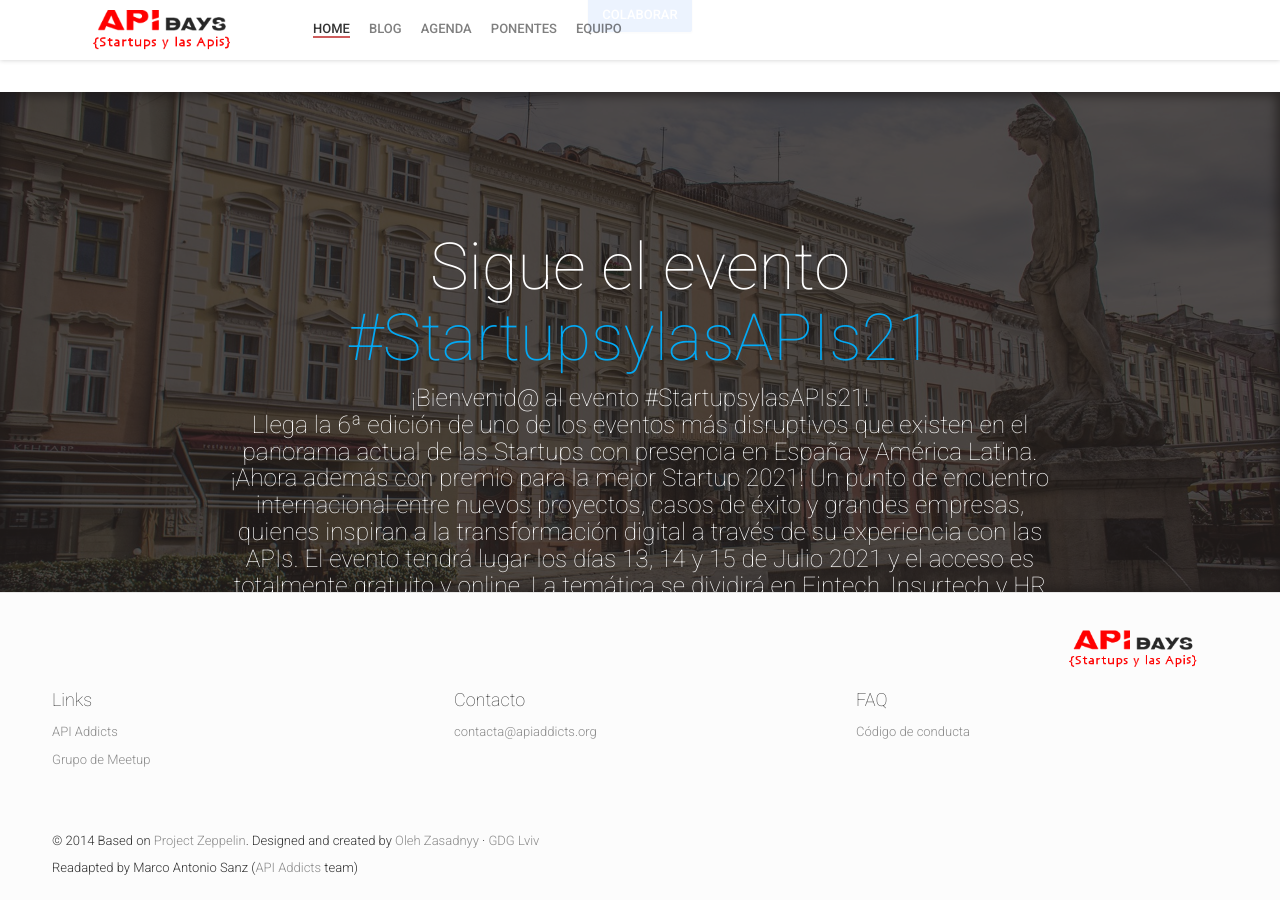
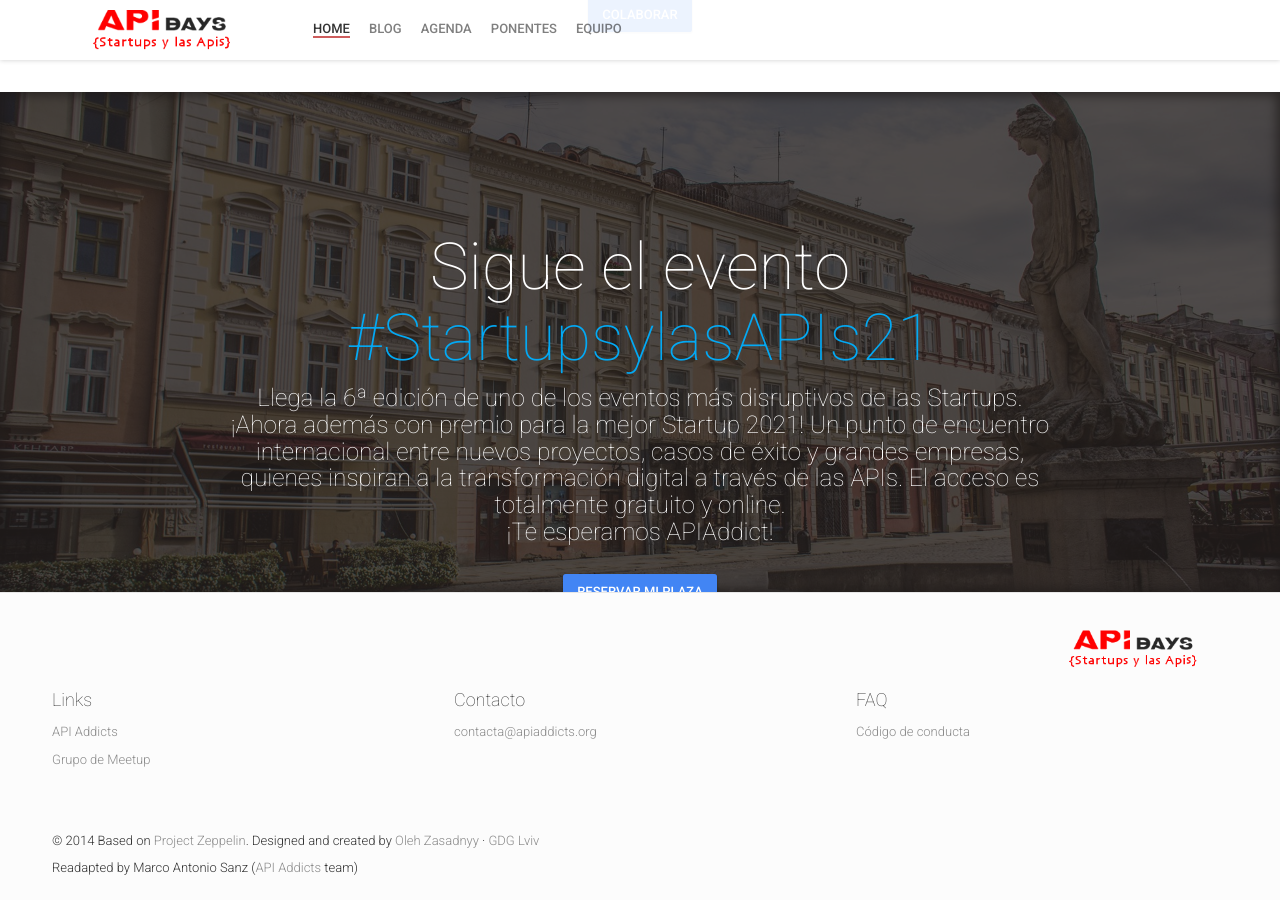
Before and after one commit to apiaddicts/startupsylasapisIII, a Jekyll site: the page built from index.html, in a window 1280 px wide and 900 px high, scrolled down 4529 px. Built offline with Jekyll 4.4.1, drawn with Linux system fonts in a browser that asks for light colours; nearby versions of some CDN libraries; comment, search, counter and statistics services are not loaded.

Commit message:
acortar texto twitter

```diff
--- a/_config.yml
+++ b/_config.yml
@@ -130,10 +130,9 @@ tweetsFeedImage: "twitter-feed.jpg"
 tweetsFeedTitle: "Sigue el evento"
 twitterHashTag: "StartupsylasAPIs21"
 twitterFeed: "https://www.linkedin.com/feed/hashtag/?keywords=startupsylasapis21"
-twitterText: "¡Bienvenid@ al evento #StartupsylasAPIs21!<br>
-  Llega la 6ª edición de uno de los eventos más disruptivos que existen en el panorama actual de las Startups con presencia en España y América Latina. ¡Ahora además con premio para la mejor Startup 2021!
-  Un punto de encuentro internacional entre nuevos proyectos, casos de éxito y grandes empresas, quienes inspiran a la transformación digital a través de su experiencia con las APIs.
-  El evento tendrá lugar los días 13, 14 y 15 de Julio 2021 y el acceso es totalmente gratuito y online. La temática se dividirá en  Fintech, Insurtech y HR Tech.<br> ¡Te esperamos APIAddict! <br>"
+twitterText: "Llega la 6ª edición de uno de los eventos más disruptivos de las Startups. ¡Ahora además con premio para la mejor Startup 2021!
+  Un punto de encuentro internacional entre nuevos proyectos, casos de éxito y grandes empresas, quienes inspiran a la transformación digital a través de las APIs.
+  El acceso es totalmente gratuito y online.<br> ¡Te esperamos APIAddict! <br>"
 twitterButtonLink: "https://www.eventbrite.es/e/entradas-startups-y-las-apis-2021-157469817463"
 twitterButtonText: "Reservar mi plaza"
 
```
